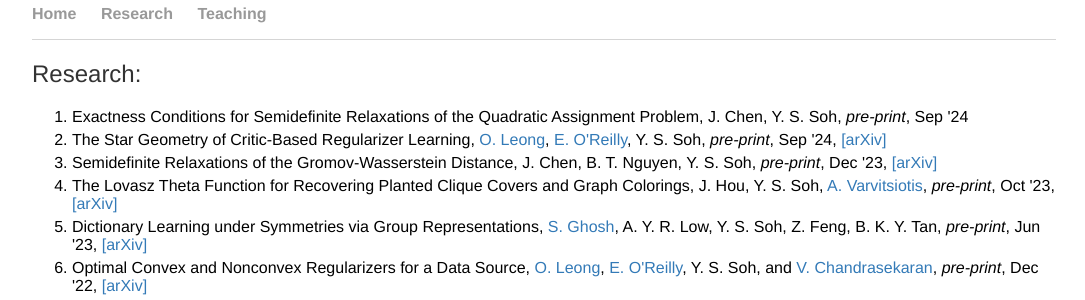
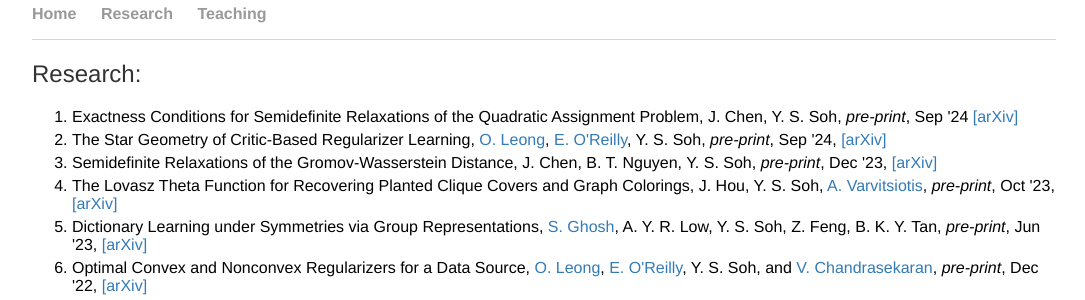
Before and after one commit to yssoh/yssoh.github.io, a Jekyll site: the page built from research/index.html, in a window 1280 px wide. Shown: the part 133-433 px from the top of the page, without its empty margins (96-1181 px from the left). Built offline with Jekyll 4.4.1, drawn with Linux system fonts in a browser that asks for light colours.

Commit message:
Update index.html

```diff
--- a/research/index.html
+++ b/research/index.html
@@ -6,7 +6,7 @@ title: Yong Sheng Soh
 <div class="blurb">
   <h2>Research:</h2>
    <ol>
-    <li>Exactness Conditions for Semidefinite Relaxations of the Quadratic Assignment Problem, J. Chen, Y. S. Soh, <i>pre-print</i>, Sep '24</li>
+    <li>Exactness Conditions for Semidefinite Relaxations of the Quadratic Assignment Problem, J. Chen, Y. S. Soh, <i>pre-print</i>, Sep '24 <a href = "https://arxiv.org/abs/2409.08802">[arXiv]</a></li>
     <li>The Star Geometry of Critic-Based Regularizer Learning, <a href ="https://www.oscarleong.com/">O. Leong</a>, <a href ="https://sites.google.com/view/eliza-oreilly/home">E. O'Reilly</a>, Y. S. Soh, <i>pre-print</i>, Sep '24, <a href = "https://arxiv.org/abs/2408.16852">[arXiv]</a></li>
 	<li>Semidefinite Relaxations of the Gromov-Wasserstein Distance, J. Chen, B. T. Nguyen, Y. S. Soh, <i>pre-print</i>, Dec '23, <a href = "https://arxiv.org/pdf/2312.14572">[arXiv]</a></li>
 	<li>The Lovasz Theta Function for Recovering Planted Clique Covers and Graph Colorings, J. Hou, Y. S. Soh, <a href ="https://sites.google.com/site/antoniosvarvitsiotis/">A. Varvitsiotis</a>, <i>pre-print</i>, Oct '23, <a href = "https://arxiv.org/abs/2310.00257">[arXiv]</a></li>
```
